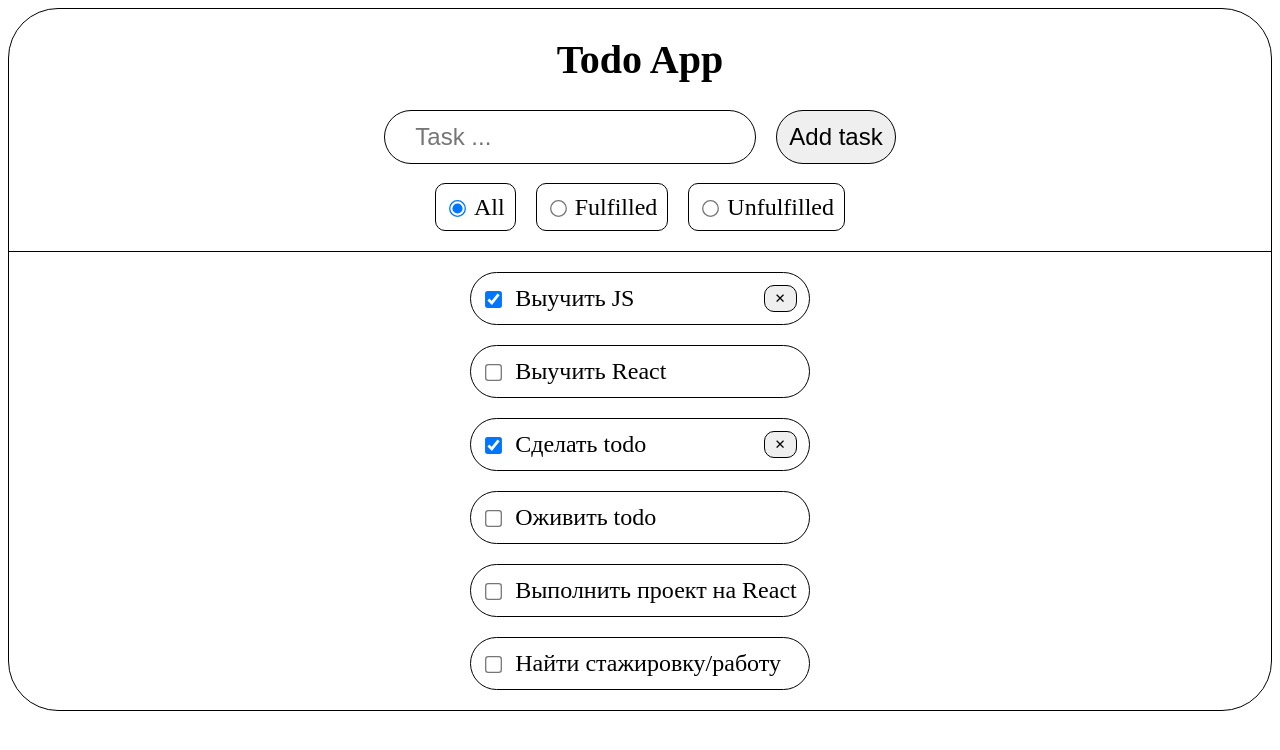
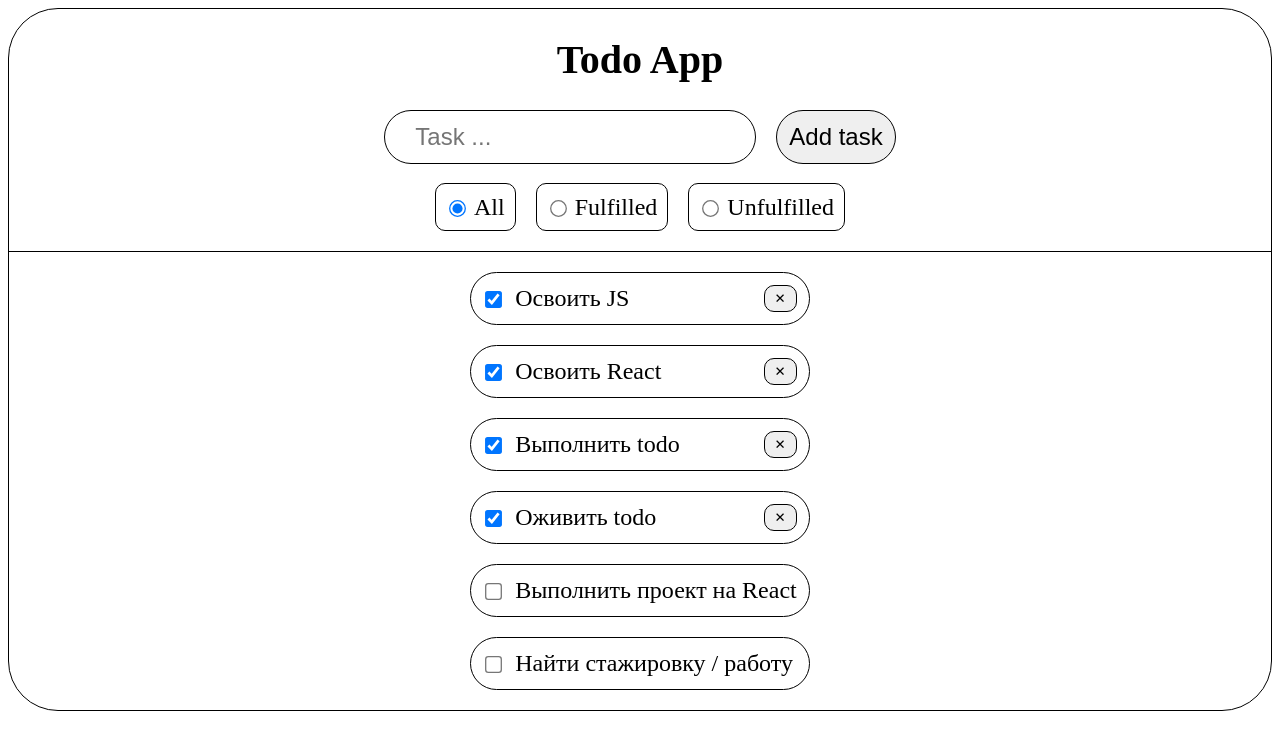
Before and after one commit to Zhibul-Alexander/React-App, a React (Create React App) app: page / in a window 1280 px wide. Shown: the top 750 px of the page. Built offline with nearby package versions, Linux system fonts and the light colour scheme.

Commit message:
init(main): add new tasks

```diff
--- a/src/components/Todo.jsx
+++ b/src/components/Todo.jsx
@@ -23,12 +23,12 @@ export class Todo extends React.Component {
 
     state = {
         tasks: [
-            { id: 1, label: "Выучить JS", isDone: true },
-            { id: 2, label: "Выучить React", isDone: false },
-            { id: 3, label: "Сделать todo", isDone: true },
-            { id: 4, label: "Оживить todo", isDone: false },
+            { id: 1, label: "Освоить JS", isDone: true },
+            { id: 2, label: "Освоить React", isDone: true },
+            { id: 3, label: "Выполнить todo", isDone: true },
+            { id: 4, label: "Оживить todo", isDone: true },
             { id: 5, label: "Выполнить проект на React", isDone: false },
-            { id: 6, label: "Найти стажировку/работу", isDone: false },
+            { id: 6, label: "Найти стажировку / работу", isDone: false },
         ],
         taskInput: "",
         filter: FILTER_STATUSES.ALL,
```
